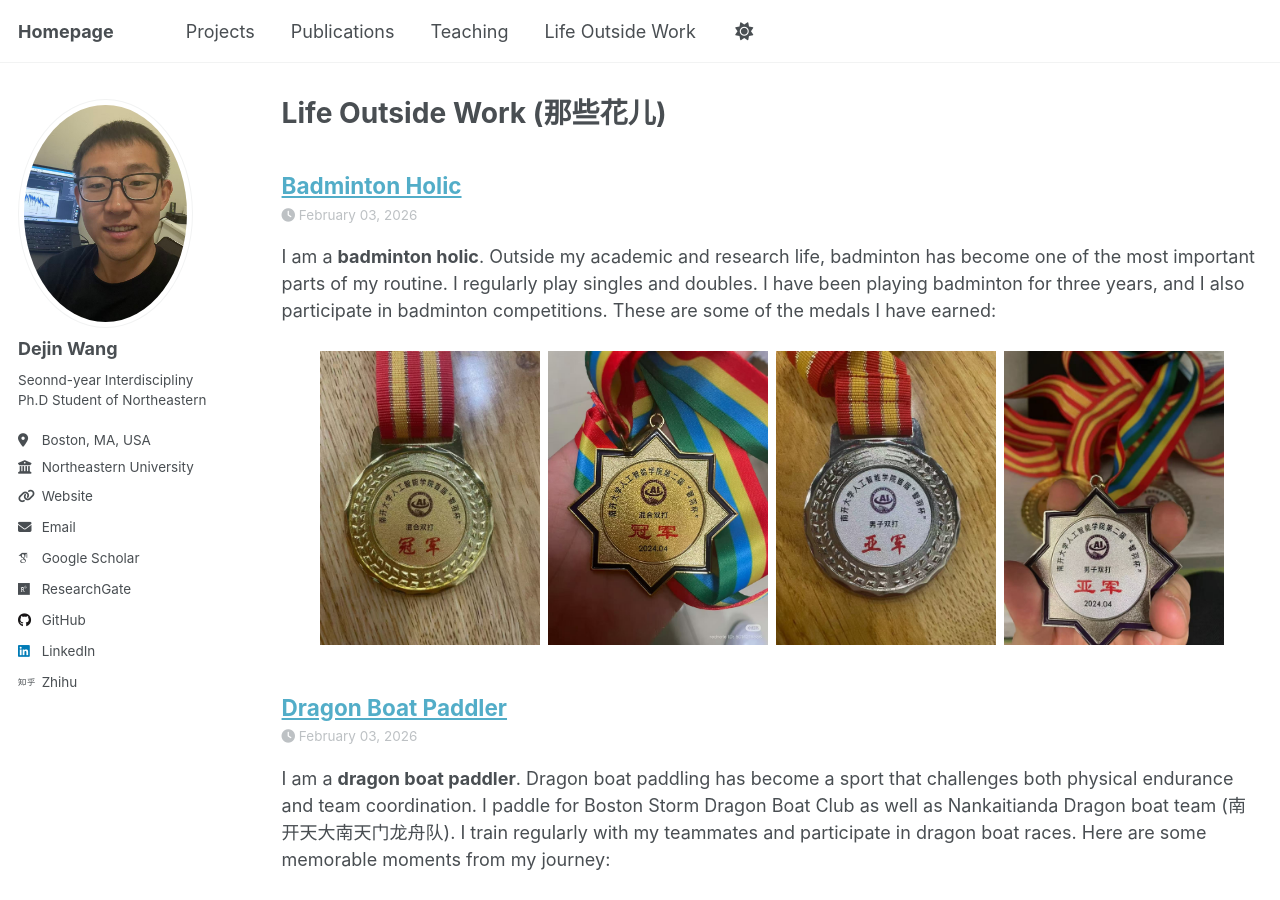
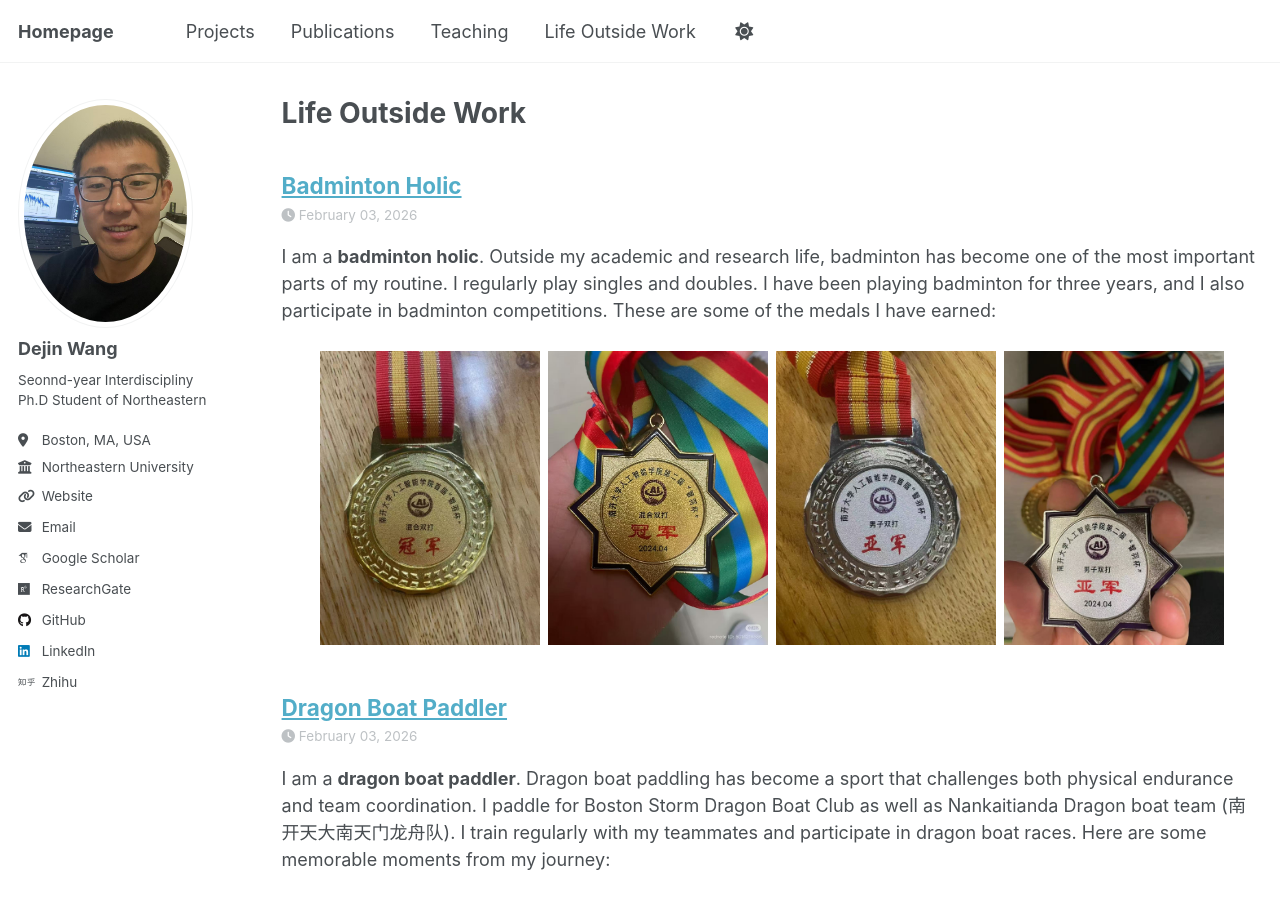
Before and after one commit to dejin-wang/dejin-wang.github.io, a Jekyll site: the page built from _pages/talks.html, in a window 1280 px wide and 900 px high. Built offline with Jekyll 4.4.1, drawn with Linux system fonts in a browser that asks for light colours; some web fonts are replaced; a script that is not in the unit is left out.

Commit message:
Update talk title to remove Chinese characters

```diff
--- a/_pages/talks.html
+++ b/_pages/talks.html
@@ -1,6 +1,6 @@
 ---
 layout: archive
-title: "Life Outside Work (那些花儿)"
+title: "Life Outside Work"
 permalink: /talks/
 author_profile: true
 ---
```
